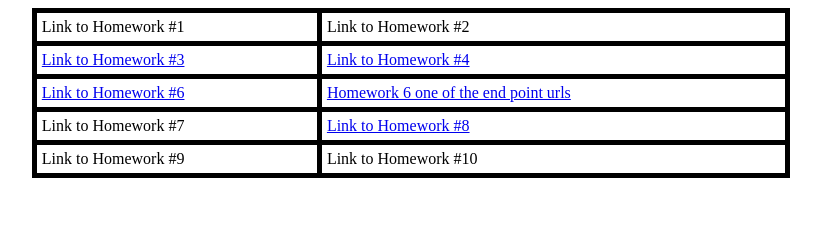
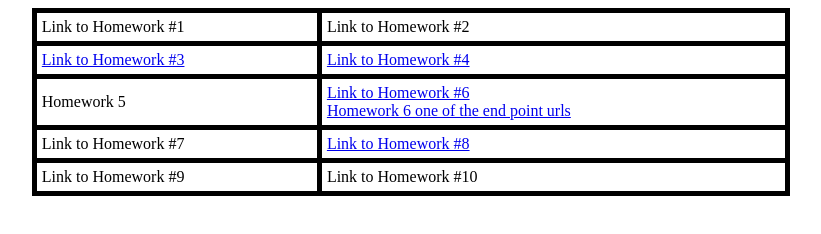
Before and after one commit to SamipyaNirmal/SamipyaNirmal.github.io, a plain HTML site: page sam342.html in a window 1280 px wide. Shown: the whole page, without its empty margins (229-1050 px from the left). Drawn offline with Linux system fonts and the light colour scheme.

Commit message:
Update sam342.html

```diff
--- a/sam342.html
+++ b/sam342.html
@@ -23,8 +23,11 @@ th, td {
     <td><a href= "ScrambleThisName.html">Link to Homework #4</a></td>
   </tr>
   <tr>
-    <td><a href= "https://samipyahomework6.wl.r.appspot.com/">Link to Homework #6</a></td>
-    <td><a href= "https://samipyahomework6.wl.r.appspot.com/search/<sym>">Homework 6 one of the end point urls</a></td>
+    <td>Homework 5</td>
+    <td>
+      <a href= "https://samipyahomework6.wl.r.appspot.com/">Link to Homework #6</a><br>
+      <a href= "https://samipyahomework6.wl.r.appspot.com/search/aapl">Homework 6 one of the end point urls</a>
+    </td>
   </tr>
   <tr>
     <td>Link to Homework #7</td>
```
